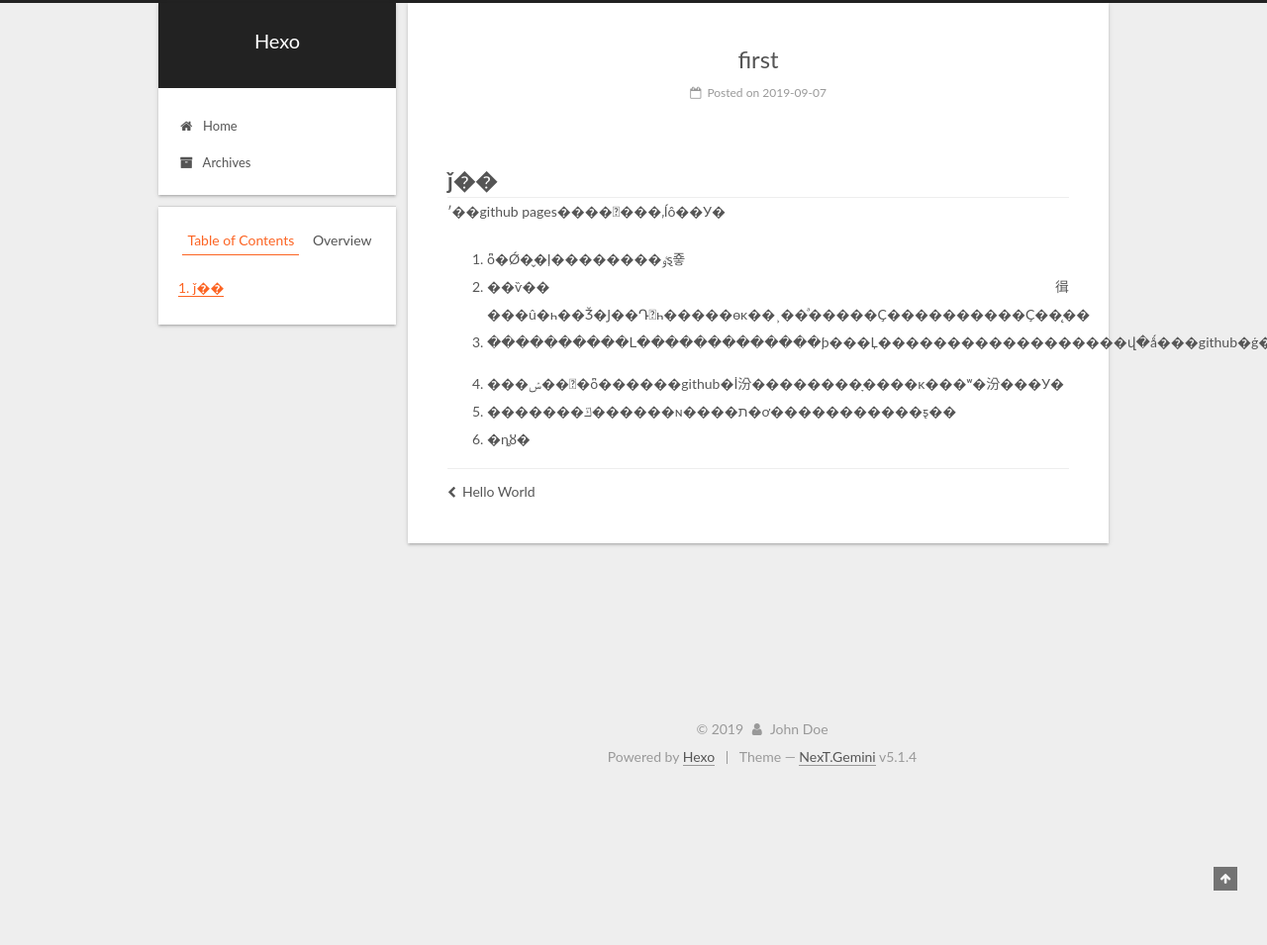
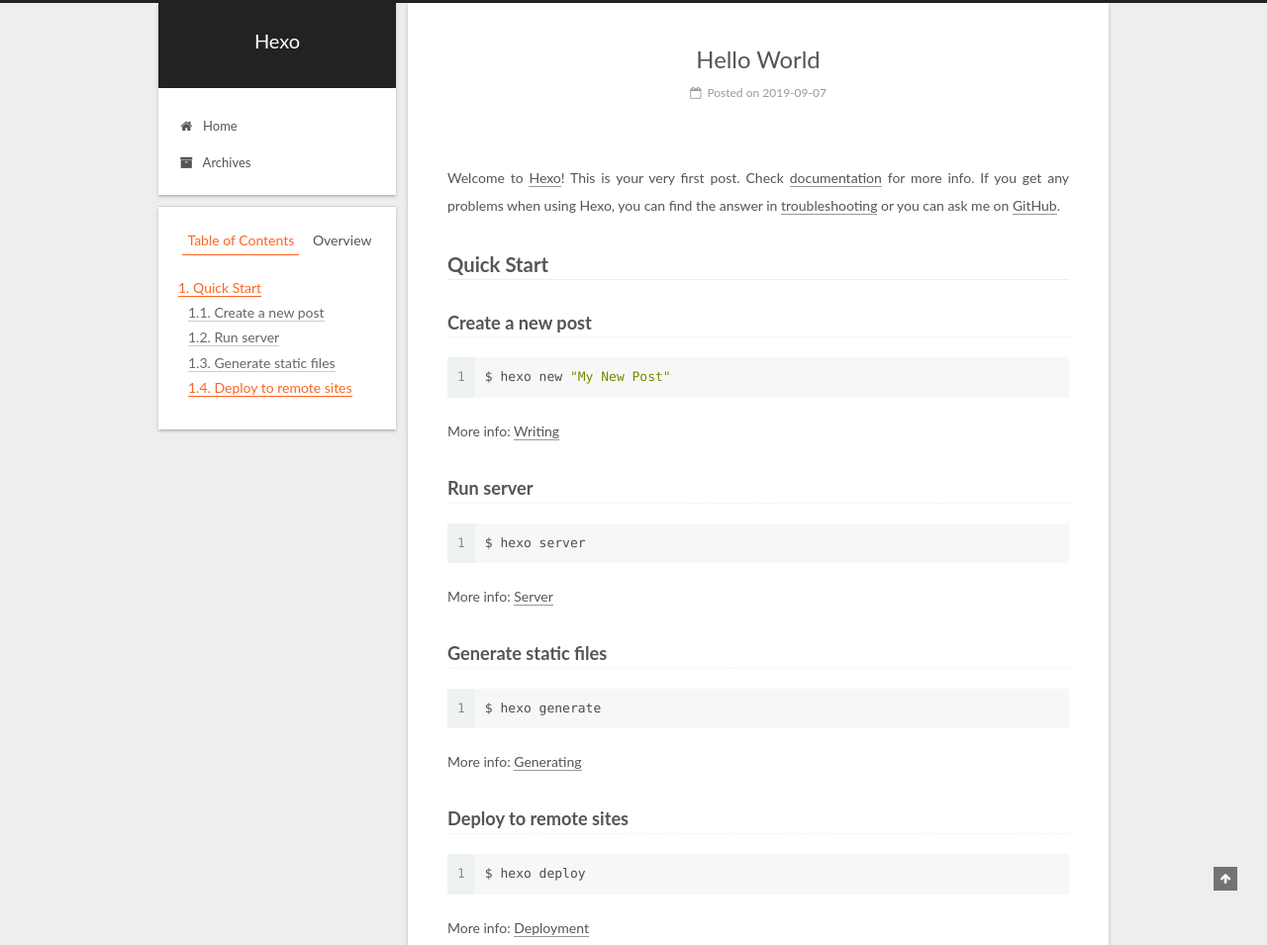
Before and after one commit to chichutianshi/chichutianshi.github.io, a plain HTML site: page 2019/09/07/first/index.html in a window 1280 px wide. Shown: the top 955 px of the page at 99% size. Before the commit the page ends 800 px from the top, so only its background shows below. Drawn offline with Linux system fonts and the light colour scheme.

Commit message:
Site updated: 2019-09-07 23:29:25

```diff
--- a/2019/09/07/first/index.html
+++ b/2019/09/07/first/index.html
@@ -79,17 +79,17 @@
 
 
 
-<meta name="description" content="ǰ��ʹ��github pages�������͵ĺô��У�  ȫ�Ǿ�̬�ļ��������ٶȿ죻 ��ѷ��㣬���û�һ��Ǯ�Ϳ��Դһ�����ɵĸ��˲��ͣ�����Ҫ����������Ҫ��̨�� ����������Լ�������������ϸ���Ļ������������������վ�ǻ���github�ģ�">
+<meta name="description" content="Welcome to Hexo! This is your very first post. Check documentation for more info. If you get any problems when using Hexo, you can find the answer in troubleshooting or you can ask me on GitHub. Quick">
 <meta property="og:type" content="article">
-<meta property="og:title" content="first">
+<meta property="og:title" content="Hello World">
 <meta property="og:url" content="http://yoursite.com/2019/09/07/first/index.html">
 <meta property="og:site_name" content="Hexo">
-<meta property="og:description" content="ǰ��ʹ��github pages�������͵ĺô��У�  ȫ�Ǿ�̬�ļ��������ٶȿ죻 ��ѷ��㣬���û�һ��Ǯ�Ϳ��Դһ�����ɵĸ��˲��ͣ�����Ҫ����������Ҫ��̨�� ����������Լ�������������ϸ���Ļ������������������վ�ǻ���github�ģ�">
+<meta property="og:description" content="Welcome to Hexo! This is your very first post. Check documentation for more info. If you get any problems when using Hexo, you can find the answer in troubleshooting or you can ask me on GitHub. Quick">
 <meta property="og:locale" content="en">
-<meta property="og:updated_time" content="2019-09-07T15:24:07.791Z">
+<meta property="og:updated_time" content="2019-09-07T11:48:30.580Z">
 <meta name="twitter:card" content="summary">
-<meta name="twitter:title" content="first">
-<meta name="twitter:description" content="ǰ��ʹ��github pages�������͵ĺô��У�  ȫ�Ǿ�̬�ļ��������ٶȿ죻 ��ѷ��㣬���û�һ��Ǯ�Ϳ��Դһ�����ɵĸ��˲��ͣ�����Ҫ����������Ҫ��̨�� ����������Լ�������������ϸ���Ļ������������������վ�ǻ���github�ģ�">
+<meta name="twitter:title" content="Hello World">
+<meta name="twitter:description" content="Welcome to Hexo! This is your very first post. Check documentation for more info. If you get any problems when using Hexo, you can find the answer in troubleshooting or you can ask me on GitHub. Quick">
 
 
 
@@ -125,7 +125,7 @@
 
 
 
-  <title>first | Hexo</title>
+  <title>Hello World | Hexo</title>
 
 
 
@@ -249,7 +249,7 @@
 
 
 
-          <h1 class="post-title" itemprop="name headline">first</h1>
+          <h1 class="post-title" itemprop="name headline">Hello World</h1>
 
 
         <div class="post-meta">
@@ -299,19 +299,19 @@
 
 
 
-        <h1 id="j��"><a href="#j��" class="headerlink" title="ǰ��"></a>ǰ��</h1><p>ʹ��github pages�������͵ĺô��У�</p>
-<ol>
-<li>ȫ�Ǿ�̬�ļ��������ٶȿ죻</li>
-<li>��ѷ��㣬���û�һ��Ǯ�Ϳ��Դһ�����ɵĸ��˲��ͣ�����Ҫ����������Ҫ��̨��</li>
-<li>����������Լ�������������ϸ���Ļ������������������վ�ǻ���github�ģ�</li>
-</ol>
-<a id="more"></a>
+        <p>Welcome to <a href="https://hexo.io/" target="_blank" rel="noopener">Hexo</a>! This is your very first post. Check <a href="https://hexo.io/docs/" target="_blank" rel="noopener">documentation</a> for more info. If you get any problems when using Hexo, you can find the answer in <a href="https://hexo.io/docs/troubleshooting.html" target="_blank" rel="noopener">troubleshooting</a> or you can ask me on <a href="https://github.com/hexojs/hexo/issues" target="_blank" rel="noopener">GitHub</a>.</p>
+<h2 id="Quick-Start"><a href="#Quick-Start" class="headerlink" title="Quick Start"></a>Quick Start</h2><h3 id="Create-a-new-post"><a href="#Create-a-new-post" class="headerlink" title="Create a new post"></a>Create a new post</h3><figure class="highlight bash"><table><tr><td class="gutter"><pre><span class="line">1</span><br></pre></td><td class="code"><pre><span class="line">$ hexo new <span class="string">"My New Post"</span></span><br></pre></td></tr></table></figure>
 
-<ol start="4">
-<li>���ݾ��԰�ȫ������github�İ汾��������ָ����ĸ���ʷ�汾���У�</li>
-<li>�������ݿ������ɴ����ת�ơ�����������ƽ̨��</li>
-<li>�ȵȣ�</li>
-</ol>
+<p>More info: <a href="https://hexo.io/docs/writing.html" target="_blank" rel="noopener">Writing</a></p>
+<h3 id="Run-server"><a href="#Run-server" class="headerlink" title="Run server"></a>Run server</h3><figure class="highlight bash"><table><tr><td class="gutter"><pre><span class="line">1</span><br></pre></td><td class="code"><pre><span class="line">$ hexo server</span><br></pre></td></tr></table></figure>
+
+<p>More info: <a href="https://hexo.io/docs/server.html" target="_blank" rel="noopener">Server</a></p>
+<h3 id="Generate-static-files"><a href="#Generate-static-files" class="headerlink" title="Generate static files"></a>Generate static files</h3><figure class="highlight bash"><table><tr><td class="gutter"><pre><span class="line">1</span><br></pre></td><td class="code"><pre><span class="line">$ hexo generate</span><br></pre></td></tr></table></figure>
+
+<p>More info: <a href="https://hexo.io/docs/generating.html" target="_blank" rel="noopener">Generating</a></p>
+<h3 id="Deploy-to-remote-sites"><a href="#Deploy-to-remote-sites" class="headerlink" title="Deploy to remote sites"></a>Deploy to remote sites</h3><figure class="highlight bash"><table><tr><td class="gutter"><pre><span class="line">1</span><br></pre></td><td class="code"><pre><span class="line">$ hexo deploy</span><br></pre></td></tr></table></figure>
+
+<p>More info: <a href="https://hexo.io/docs/deployment.html" target="_blank" rel="noopener">Deployment</a></p>
 
 
     </div>
@@ -458,7 +458,7 @@
 
 
 
-              <div class="post-toc-content"><ol class="nav"><li class="nav-item nav-level-1"><a class="nav-link" href="#j��"><span class="nav-number">1.</span> <span class="nav-text">ǰ��</span></a></li></ol></div>
+              <div class="post-toc-content"><ol class="nav"><li class="nav-item nav-level-2"><a class="nav-link" href="#Quick-Start"><span class="nav-number">1.</span> <span class="nav-text">Quick Start</span></a><ol class="nav-child"><li class="nav-item nav-level-3"><a class="nav-link" href="#Create-a-new-post"><span class="nav-number">1.1.</span> <span class="nav-text">Create a new post</span></a></li><li class="nav-item nav-level-3"><a class="nav-link" href="#Run-server"><span class="nav-number">1.2.</span> <span class="nav-text">Run server</span></a></li><li class="nav-item nav-level-3"><a class="nav-link" href="#Generate-static-files"><span class="nav-number">1.3.</span> <span class="nav-text">Generate static files</span></a></li><li class="nav-item nav-level-3"><a class="nav-link" href="#Deploy-to-remote-sites"><span class="nav-number">1.4.</span> <span class="nav-text">Deploy to remote sites</span></a></li></ol></li></ol></div>
 
 
           </div>
--- a/css/main.css
+++ b/css/main.css
@@ -1823,7 +1823,7 @@ pre .javascript .function {
   width: 4px;
   height: 4px;
   border-radius: 50%;
-  background: #bae0d9;
+  background: #38ffde;
 }
 .links-of-blogroll {
   font-size: 13px;
```
Also changed, not shown: 2019/09/07/hello-world/index.html (+2 -2 lines), archives/2019/09/index.html (+1 -1 lines), archives/2019/index.html (+1 -1 lines), archives/index.html (+1 -1 lines), index.html (+17 -14 lines).
